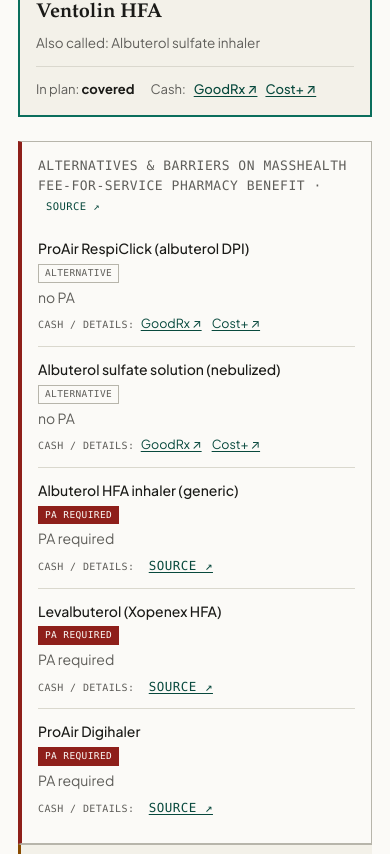
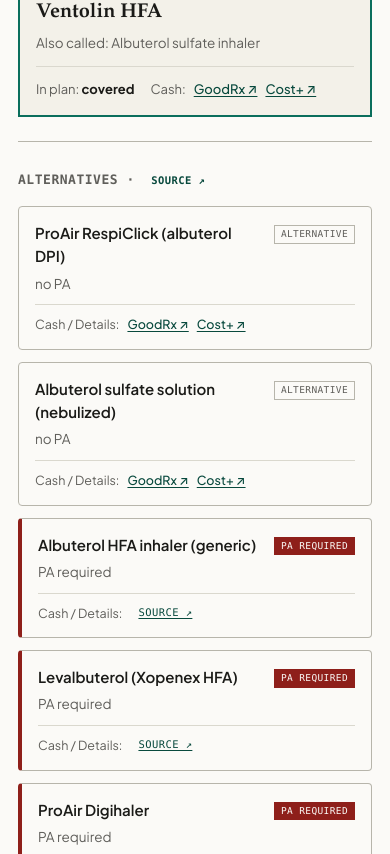
Before and after one commit to pranava0x0/FirstPassRx, a React (Vite) app: page / in a window 390 px wide. Shown: the part 910-1764 px from the top of the page. Built offline with nearby package versions, Linux system fonts and the light colour scheme.

Commit message:
Convert options table to stacked cards, fix GoodRx and Cost Plus pricing links, and add Alternatives header

```diff
--- a/src/components/PrescribeOptions.tsx
+++ b/src/components/PrescribeOptions.tsx
@@ -1,4 +1,4 @@
-import type { FormularyRecord, PayerMeta, Reference } from '../types/formulary'
+import type { FormularyRecord, Reference } from '../types/formulary'
 import { useGuide } from '../lib/formulary'
 import { goodRxUrl, costPlusUrl } from '../lib/cash'
 import { SourceLink } from './SourceLink'
@@ -23,15 +23,13 @@
 
 /**
  * Renders all other options besides the first-pass recommendation.
- * Shows covered alternatives and coverage barriers in a single, unified table.
+ * Shows covered alternatives and coverage barriers in a stack of styled cards.
  */
 export function PrescribeOptions({
   record,
-  payer,
   source,
 }: {
   record: FormularyRecord
-  payer: PayerMeta
   source?: Reference
 }) {
   const guide = useGuide()
@@ -60,37 +58,31 @@
     return null
   }
 
-  const pref = record.preferredAgent
-  const isCovered = !record.stepTherapy && !record.paRequired.some(
-    (p) => p.drug === pref.brand || p.drug === pref.inn
-  )
+  return (
+    <section className="rx-options-stack" aria-label="Prescribing options">
+      <div className="rx-options-stack__header">
+        <h4 className="rx-options-stack__title">
+          Alternatives
+          {source ? (
+            <>
+              {' · '}
+              <SourceLink source={source} />
+            </>
+          ) : null}
+        </h4>
+      </div>
 
-  return (
-    <section className={`rx-options ${isCovered ? 'is-covered' : 'is-barrier'}`} aria-label="Prescribing options">
-      <div className="rx-table-wrap">
-        <table className="rx-table">
-          <caption className="rx-cap">
-            Alternatives &amp; Barriers on {payer.productName}{' · '}
-            <SourceLink source={source} />
-          </caption>
-          <thead>
-            <tr>
-              <th scope="col">Option</th>
-              <th scope="col">In plan</th>
-              <th scope="col">Cash / Details</th>
-            </tr>
-          </thead>
-          <tbody>
+      <div className="rx-cards-list">
         {rows.map((row) => (
-              <tr key={row.drug} className={`rx-row--${row.type}`}>
-                <th scope="row" className="rx-opt">
-                  <span className="rx-drug">{row.drug}</span>
+          <div key={row.drug} className={`rx-option-card is-${row.type}`}>
+            <div className="rx-option-card__header">
+              <h5 className="rx-option-card__name">{row.drug}</h5>
               <span className={`rx-tag rx-tag--${row.type}`}>{row.role}</span>
-                </th>
-                <td className="rx-cost" data-label="In plan">
-                  {row.cost}
-                </td>
-                <td className="rx-cash" data-label="Cash / Details">
+            </div>
+            <p className="rx-option-card__cost">{row.cost}</p>
+            <div className="rx-option-card__footer">
+              <span className="rx-option-card__label">Cash / Details:</span>
+              <span className="rx-option-card__links">
                 {row.type === 'alternative' ? (
                   <>
                     <a href={goodRxUrl(row.cashName)} target="_blank" rel="noopener noreferrer">
@@ -114,11 +106,10 @@
                     </a>
                   ))
                 )}
-                </td>
-              </tr>
+              </span>
+            </div>
+          </div>
         ))}
-          </tbody>
-        </table>
       </div>
     </section>
   )
--- a/src/components/ResultCard.tsx
+++ b/src/components/ResultCard.tsx
@@ -105,7 +105,7 @@
         </div>
 
         {/* Q1 + Q2: what to prescribe + alternatives, with cost in plan vs cash. */}
-        <PrescribeOptions record={record} payer={payer} source={primarySource} />
+        <PrescribeOptions record={record} source={primarySource} />
 
         {/* Load-bearing prescriber warning — stays visible when the plan forces the brand. */}
         {record.boglActive && record.boglNote ? (
--- a/src/index.css
+++ b/src/index.css
@@ -943,71 +943,62 @@
   color: var(--status-warn);
 }
 
-.rx-options {
-  border: 1px solid var(--rule);
-  background: var(--paper);
-  padding: 14px 16px;
-}
-.rx-options.is-covered {
-  border-left: 4px solid var(--accent);
-}
-.rx-options.is-barrier {
-  border-left: 4px solid var(--status-deny);
-}
-.rx-table-wrap {
-  overflow-x: auto;
-}
-.rx-table {
-  width: 100%;
-  border-collapse: collapse;
-  font-size: 14px;
-}
-.rx-cap {
-  caption-side: top;
-  text-align: left;
-  margin-bottom: 10px;
+.rx-options-stack__title {
   font-family: var(--font-mono);
   font-size: 13px;
   letter-spacing: 0.04em;
   text-transform: uppercase;
   color: var(--ink-muted);
+  margin: 12px 0 16px;
 }
-.rx-table thead th {
-  text-align: left;
-  font-family: var(--font-mono);
-  font-size: 10px;
-  letter-spacing: 0.05em;
-  text-transform: uppercase;
-  color: var(--ink-muted);
-  font-weight: 500;
-  padding: 0 14px 7px 0;
-  border-bottom: 1px solid var(--rule);
-  white-space: nowrap;
+
+.rx-option-card {
+  background: var(--paper);
+  border: 1px solid var(--rule);
+  padding: 14px 16px;
+  margin-bottom: 12px;
+  border-radius: 4px;
 }
-.rx-table tbody th,
-.rx-table tbody td {
-  padding: 11px 14px 11px 0;
-  border-bottom: 1px solid var(--rule-faint);
-  vertical-align: top;
-  text-align: left;
-  font-weight: 400;
+.rx-option-card.is-barrier {
+  border-left: 4px solid var(--status-deny);
 }
-.rx-table tbody tr:last-child th,
-.rx-table tbody tr:last-child td {
-  border-bottom: 0;
+.rx-option-card__header {
+  display: flex;
+  justify-content: space-between;
+  align-items: flex-start;
+  gap: 12px;
 }
-.rx-table__rec th,
-.rx-table__rec td {
-  background: var(--paper-shade);
-}
-.rx-opt {
-  width: 50%;
-}
-.rx-drug {
-  display: block;
-  font-weight: 500;
+.rx-option-card__name {
+  margin: 0;
+  font-family: var(--font-sans);
+  font-size: 15px;
+  font-weight: 600;
   color: var(--ink);
 }
+.rx-option-card__cost {
+  margin: 6px 0 0;
+  font-size: 13.5px;
+  color: var(--ink-muted);
+}
+.rx-option-card__footer {
+  display: flex;
+  gap: 8px;
+  margin-top: 10px;
+  padding-top: 10px;
+  border-top: 1px solid var(--rule-faint);
+  font-size: 12.5px;
+  color: var(--ink-muted);
+}
+.rx-option-card__links {
+  display: flex;
+  gap: 8px;
+}
+.rx-option-card__links a {
+  color: var(--accent-deep);
+  font-weight: 500;
+  text-decoration: underline;
+}
+
 .rx-tag {
   display: inline-block;
   margin-top: 4px;
@@ -1025,69 +1016,8 @@
   background: var(--status-deny);
   border-color: var(--status-deny);
 }
-.rx-cost {
-  width: 20%;
-  color: var(--ink-muted);
-  white-space: nowrap;
-}
-.rx-cash {
-  width: 30%;
-  white-space: nowrap;
-}
-.rx-cash a {
-  color: var(--accent-deep);
-  text-decoration: underline;
-  font-size: 12.5px;
-}
-.rx-cash a + a {
-  margin-left: 10px;
-}
 
-/* narrow screens: stack each option into a labeled block, not a cramped 3-col table */
-@media (max-width: 520px) {
-  .rx-table thead {
-    position: absolute;
-    width: 1px;
-    height: 1px;
-    overflow: hidden;
-    clip: rect(0 0 0 0);
-  }
-  .rx-table,
-  .rx-table caption,
-  .rx-table tbody,
-  .rx-table tr,
-  .rx-table tbody th,
-  .rx-table tbody td {
-    display: block;
-    width: 100%;
-  }
-  .rx-table tr {
-    padding: 10px 0;
-    border-bottom: 1px solid var(--rule-faint);
-  }
-  .rx-table tbody tr:last-child {
-    border-bottom: 0;
-  }
-  /* must out-specify `.rx-table tr` above (which sets padding: 10px 0) */
-  .rx-table tr.rx-table__rec {
-    background: var(--paper-shade);
-    border-left: 3px solid var(--accent);
-    padding: 12px 12px 12px 16px;
-  }
-  .rx-table tbody th,
-  .rx-table tbody td {
-    padding: 2px 0;
-    border: 0;
-  }
-  .rx-cash::before {
-    content: attr(data-label) ": ";
-    font-family: var(--font-mono);
-    font-size: 10px;
-    letter-spacing: 0.04em;
-    text-transform: uppercase;
-    color: var(--ink-muted);
-  }
-}
+
 
 /* appendix: patient guidance, Rx text, full sources — collapsed by default */
 .appendix {
--- a/src/lib/cash.ts
+++ b/src/lib/cash.ts
@@ -3,14 +3,20 @@
 // (prices change daily; CLAUDE.md: don't manufacture certainty). GoodRx aggregates pharmacy coupons;
 // Cost Plus Drugs (Mark Cuban) sells generics at cost + a flat markup.
 
-function cashQuery(name: string): string {
-  return name.replace(/\(.*?\)/g, '').replace(/\s+/g, ' ').trim()
+function drugSlug(name: string): string {
+  return name
+    .toLowerCase()
+    .replace(/\(.*?\)/g, '') // remove parenthesized details like (generic)
+    .replace(/[^a-z0-9]+/g, '-') // replace non-alphanumeric characters with hyphens
+    .replace(/^-+|-+$/g, '') // trim hyphens from the ends
 }
 
 export function goodRxUrl(name: string): string {
-  return `https://www.goodrx.com/search?query=${encodeURIComponent(cashQuery(name))}`
+  return `https://www.goodrx.com/${drugSlug(name)}`
 }
 
-export function costPlusUrl(name: string): string {
-  return `https://costplusdrugs.com/medications/?search=${encodeURIComponent(cashQuery(name))}`
+export function costPlusUrl(_name: string): string {
+  // Cost Plus Drugs uses a curated catalog and does not support search query parameters;
+  // linking to their search directory is the most reliable fallback.
+  return 'https://costplusdrugs.com/medications/'
 }
```
Also changed, not shown: 1 other file (tests, documents, lock files or other folders). Lines whose indentation alone changed are shown as unchanged.
